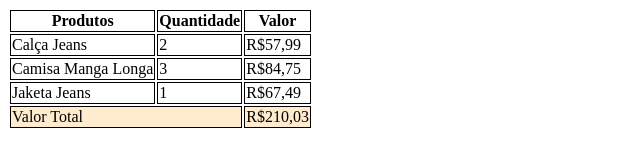
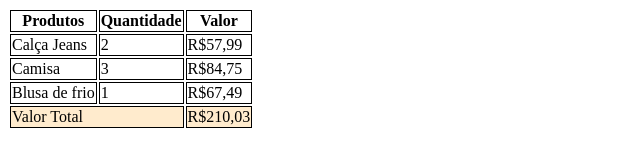
Before and after one commit to Wilgner-Duarte/Reposit-rio-da-aula-tabelas-modulo-HTML, a plain HTML site: page index.html in a window 1280 px wide. Shown: the whole page, without its empty margins (0-640 px from the left). Drawn offline with Linux system fonts and the light colour scheme.

Commit message:
alteração de jacketa para blusa de frio e camisa

```diff
--- a/index.html
+++ b/index.html
@@ -28,13 +28,13 @@
             </tr>
 
             <tr>
-                <td>Camisa Manga Longa</td>
+                <td>Camisa</td>
                 <td>3</td>
                 <td>R$84,75</td>
             </tr>
 
             <tr>
-                <td>Jaketa Jeans</td>
+                <td>Blusa de frio</td>
                 <td>1</td>
                 <td>R$67,49</td>
             </tr>
```
